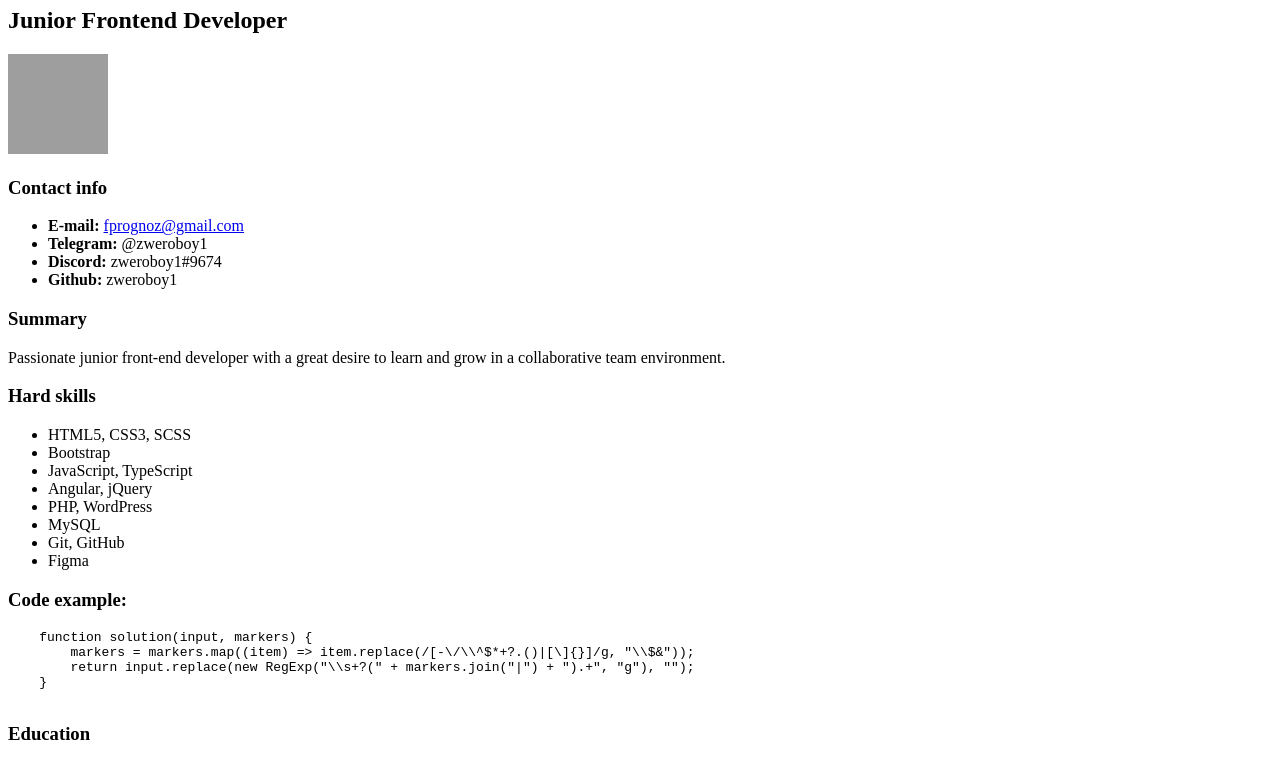
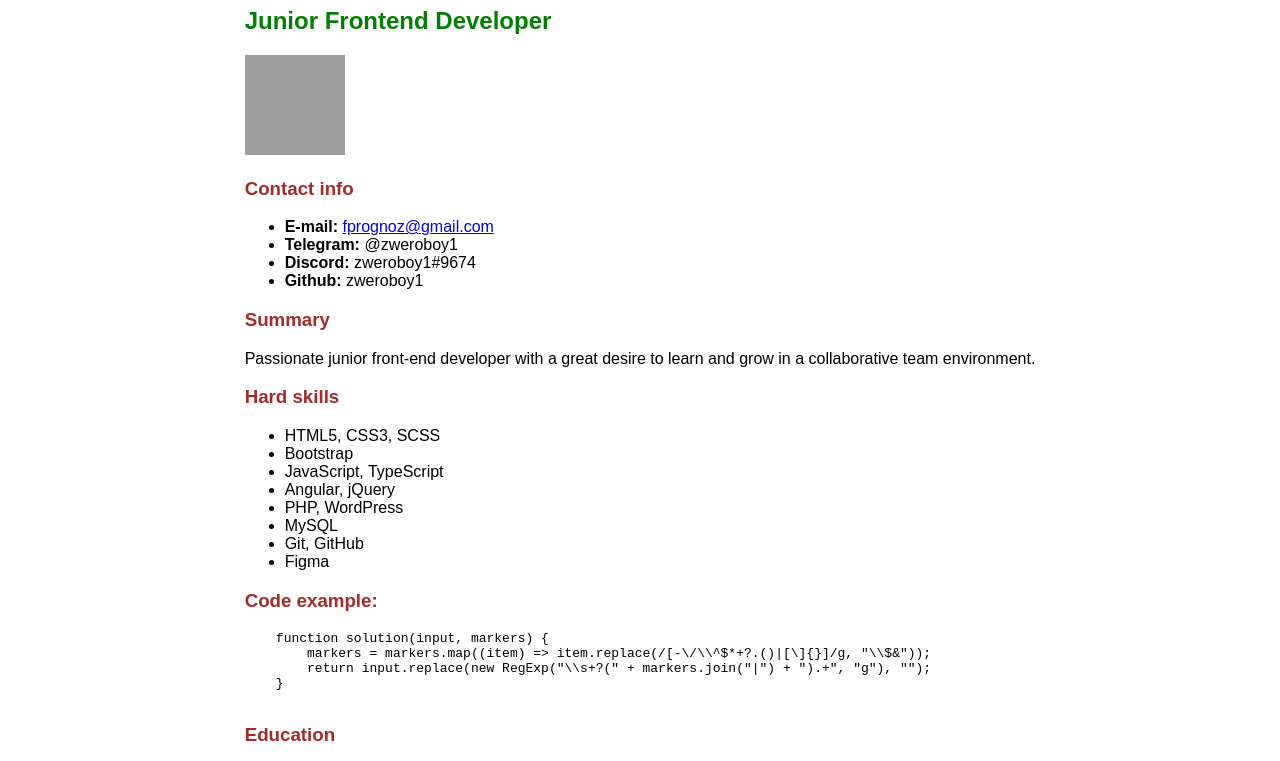
Before and after one commit to zweroboy1/rsschool-cv, a plain HTML site: page index.html in a window 1280 px wide. Shown: the part 73-834 px from the top of the page. Drawn offline with Linux system fonts and the light colour scheme; grey boxes are pictures that could not be loaded.

Commit message:
feat: add basic css

```diff
--- a/index.html
+++ b/index.html
@@ -5,6 +5,7 @@
     <meta charset="UTF-8">
     <meta http-equiv="X-UA-Compatible" content="IE=edge">
     <meta name="viewport" content="width=device-width, initial-scale=1.0">
+    <link rel="stylesheet" href="style.css">
     <title>Oleksii Roman - CV</title>
 </head>
 
--- a/style.css
+++ b/style.css
@@ -22,3 +22,7 @@ h1 {
 h2 {
     color: green;
 }
+
+h3 {
+    color: brown;
+}
```
